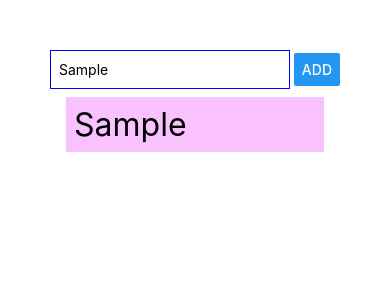
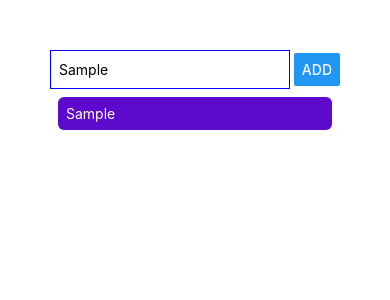
Before and after one commit to vinayak-nk/react-native, a React Native app: screen / in a window 390 px wide. Both pictures are taken after typing "Sample" into the empty fields and a click on the button "ADD". Shown: the top 300 px of the page. Built offline with nearby package versions, Linux system fonts and the light colour scheme.

Commit message:
small changes to components

```diff
--- a/App.js
+++ b/App.js
@@ -8,11 +8,13 @@ export default function App() {
   const getRandomNumber = () => Math.ceil(Math.random() * (10 ** 16))
 
   const addGoalHandler = (goalTitle) => {
-    setGoalList([...goalList, { key: getRandomNumber().toString(), value: goalTitle }])
+    // setGoalList([...goalList, { key: getRandomNumber().toString(), value: goalTitle }])
+    setGoalList(currentGoals => [...currentGoals, { key: getRandomNumber().toString(), value: goalTitle }])
   }
 
   const removeGoalHandler = (goalId) => {
-    setGoalList(goalList.filter((goal) => goal.key !== goalId))
+    // setGoalList(goalList.filter((goal) => goal.key !== goalId))
+    setGoalList(currentGoals =>  currentGoals.filter((goal) => goal.key !== goalId))
   }
 
   return (
--- a/components/GoalItem.js
+++ b/components/GoalItem.js
@@ -1,24 +1,34 @@
-import { StyleSheet, Text, TouchableOpacity } from 'react-native'
+import { StyleSheet, View, Text, Pressable } from 'react-native'
 
 const GoalItem = ({ itemData, onDeleteGoal }) => {
   const { value, key } = itemData.item
   return (
-    <TouchableOpacity onPress={() => onDeleteGoal(key)}>
-        <Text style={styles.item}>
-          {value}
-        </Text>
-    </TouchableOpacity>
+    <View style={styles.goalItem}>
+      <Pressable
+        onPress={() => onDeleteGoal(key)}
+        android_ripple={{ color: 'red' }}
+        style={({ pressed }) => pressed && styles.pressedItem}
+      >
+        <Text style={styles.goalText}>{value}</Text>
+      </Pressable>
+    </View>
   )
 }
 
 export default GoalItem
 
 const styles = StyleSheet.create({
-  item: {
-    backgroundColor: '#f9c2ff',
+  goalItem: {
+    backgroundColor: '#5e0acc',
+    margin: 8,
+    borderRadius: 6,
+  },
+  goalText: {
     padding: 8,
-    marginVertical: 8,
-    marginHorizontal: 16,
-    fontSize: 32,
+    color: 'white',
   },
-})
+  pressedItem: {
+    opacity: 0.3,
+    // backgroundColor: 'green'
+  }
+});
```
